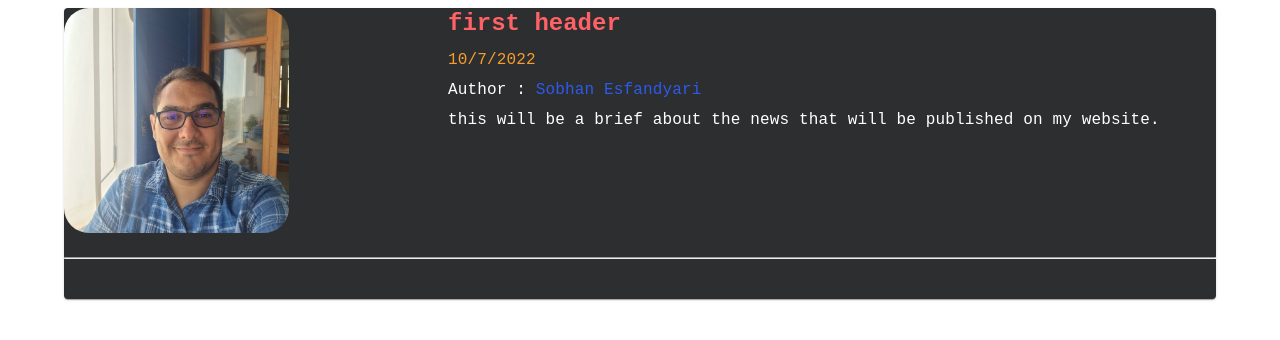
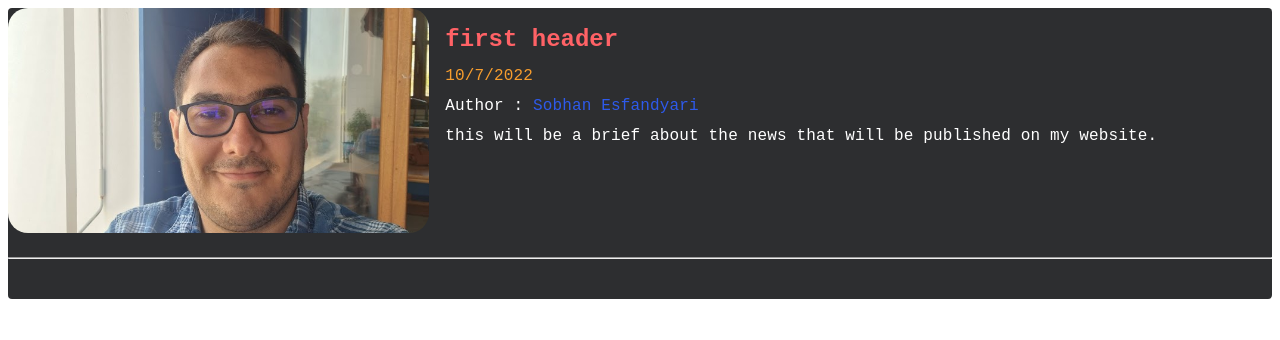
Before and after one commit to sobhanessi/sobhanessi.github.io, a Next.js app: page /components/WritingsTiles in a window 1280 px wide. Shown: the top 340 px of the page. Built offline with nearby package versions, Linux system fonts and the light colour scheme.

Commit message:
some another enhancements

```diff
--- a/pages/components/WritingsTiles.tsx
+++ b/pages/components/WritingsTiles.tsx
@@ -1,5 +1,12 @@
 import React from "react";
-import { Avatar, Card, Container, Grid, Typography } from "@mui/material";
+import {
+  Avatar,
+  Card,
+  CardContent,
+  CardMedia,
+  Grid,
+  Typography,
+} from "@mui/material";
 import { FONT_FAMILY, MAIN_COLOR } from "../../public/theme/theme";
 import writings from "../../public/database/writings";
 
@@ -9,29 +16,40 @@ function WritingsTiles(): JSX.Element {
   };
 
   return (
-    <Container>
+    <>
       {writings.map((n) => (
         <>
           <Card
-            sx={{ bgcolor: MAIN_COLOR }}
+            sx={{
+              bgcolor: MAIN_COLOR,
+              boxShadow: 0,
+              width: "100%",
+            }}
             onClick={() => writingsDivert(n.href)}
           >
             <Grid container xs={12} sx={{ mb: 4 }}>
-              <Grid item xs={12} sm={4} md={4} lg={4} xl={4}>
+              <Grid item xs={12} sm={5} md={4} lg={4} xl={4}>
+                <CardMedia
+                  sx={{
+                    display: "flex",
+                    justifyContent: "center",
+                    alignItems: "center",
+                  }}
+                >
                   <Avatar
                     src={n.headerImage}
                     alt={n.title}
                     variant="square"
-                  sx={{
+                    sx={[
+                      {
                         height: 225,
-                    width: 225,
-                    borderRadius: "25px",
-                    display: "flex",
+                        width: "100%",
+                        borderRadius: 5,
                         mb: 2,
-                    justifyContent: "center",
-                    alignItems: "center",
-                  }}
+                      },
+                    ]}
                   />
+                </CardMedia>
               </Grid>
               <Grid
                 item
@@ -42,9 +60,10 @@ function WritingsTiles(): JSX.Element {
                 xl={8}
                 lg={8}
                 md={8}
-                sm={8}
+                sm={6}
                 xs={12}
               >
+                <CardContent>
                   <Typography
                     variant="h5"
                     component="div"
@@ -77,13 +96,14 @@ function WritingsTiles(): JSX.Element {
                   >
                     {n.brief}
                   </Typography>
+                </CardContent>
               </Grid>
               <hr style={{ color: "white", width: "100%" }} />
             </Grid>
           </Card>
         </>
       ))}
-    </Container>
+    </>
   );
 }
 
```
Also changed, not shown: pages/components/NewsTiles.tsx (+1 -39 lines). Lines whose indentation alone changed are shown as unchanged.
